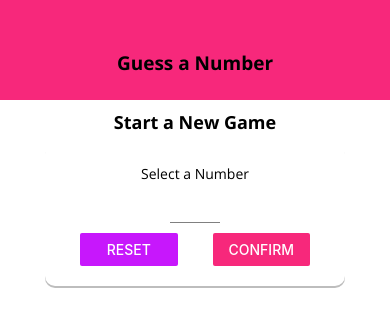
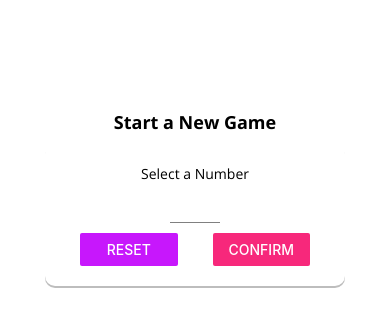
Before and after one commit to Gregfanyan/React-Native-Guess-Number, a React Native app: screen / in a window 390 px wide. Shown: the top 326 px of the page. Built offline with nearby package versions, Linux system fonts and the light colour scheme.

Commit message:
adding different styles based on Platform

```diff
--- a/components/Header/index.js
+++ b/components/Header/index.js
@@ -1,5 +1,5 @@
 import React from "react";
-import { StyleSheet, Text, View } from "react-native";
+import { StyleSheet, Text, View, Platform } from "react-native";
 
 import Colors from "../../constants/Colors";
 import TitleText from "../TitleText";
@@ -17,12 +17,14 @@ const styles = StyleSheet.create({
     width: "100%",
     height: 100,
     paddingTop: 50,
-    backgroundColor: Colors.secondary,
+    backgroundColor: Platform.OS === "android" ? Colors.secondary : "white",
     justifyContent: "center",
+    borderBottomColor: Platform.OS === "ios" ? "#ccc" : "transparent",
+    borderBottomWidth: Platform.OS === "ios" ? 1 : 0,
   },
   headerText: {
     height: "100%",
-    color: "black",
+    color: Platform.OS === "ios" ? "#ccc" : "white",
     fontSize: 19,
     fontFamily: "open-sans-bold",
     textAlign: "center",
--- a/screens/GameOver.js
+++ b/screens/GameOver.js
@@ -50,6 +50,7 @@ const styles = StyleSheet.create({
     flex: 1,
     justifyContent: "center",
     alignItems: "center",
+    paddingVertical: 15,
   },
   imageContainer: {
     width: Dimensions.get("window").width * 0.7,
```
